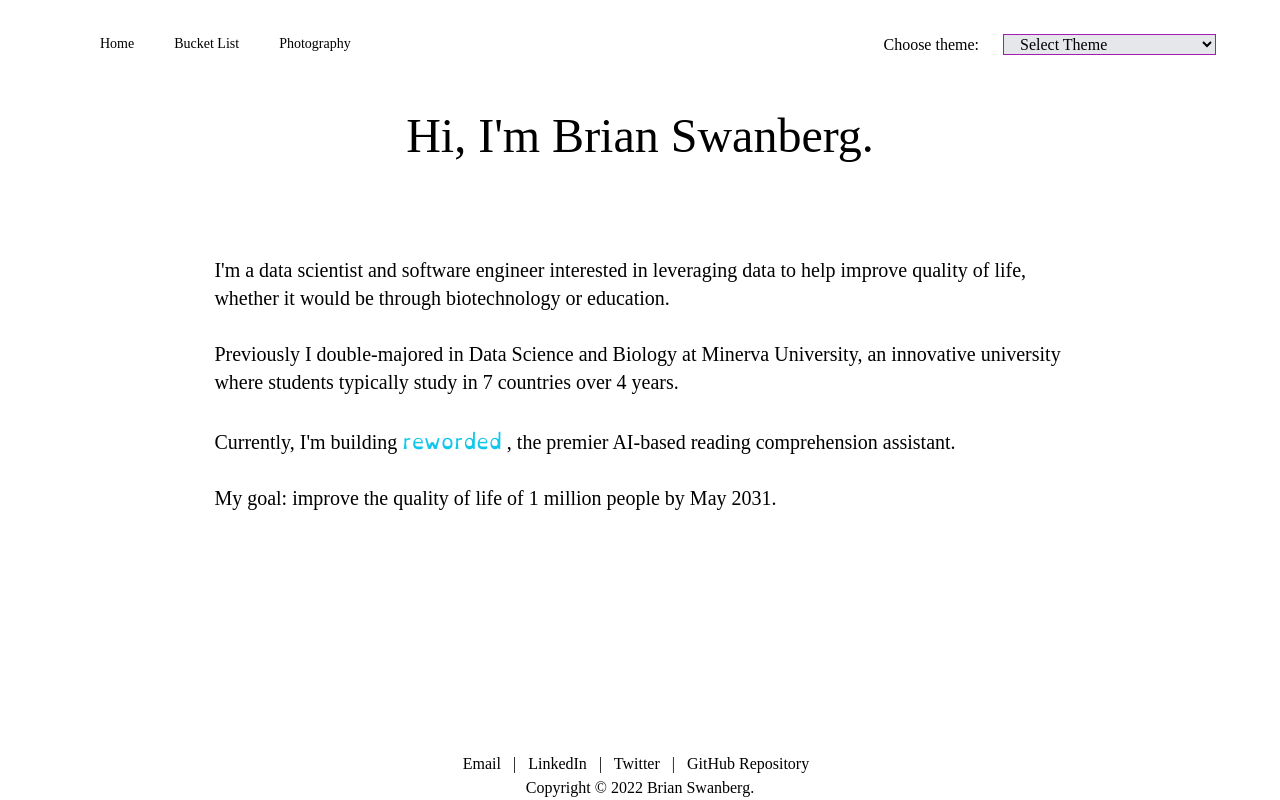
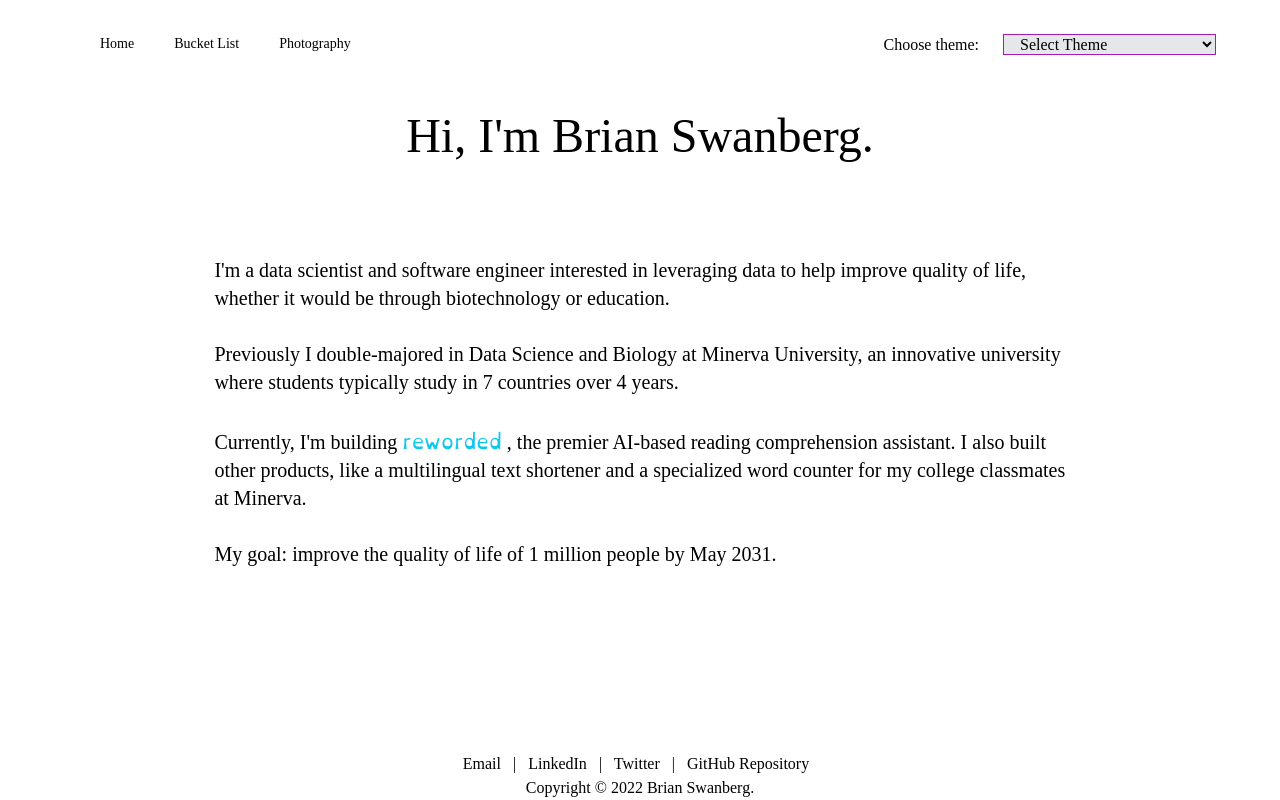
Before and after one commit to brianreworded/brian-portfolio, a Next.js app: page / in a window 1280 px wide. Built offline with nearby package versions, Linux system fonts and the light colour scheme.

Commit message:
Update index.tsx

```diff
--- a/pages/index.tsx
+++ b/pages/index.tsx
@@ -21,7 +21,7 @@ const Home: NextPage = () => {
           <br/>
           <br/>
 
-          Currently, I&apos;m building <a href="https://www.reworded.io"><span className="font-dyslexia text-reworded">reworded</span> </a>, the premier AI-based reading comprehension assistant.
+          Currently, I&apos;m building <a href="https://www.reworded.io"><span className="font-dyslexia text-reworded">reworded</span> </a>, the premier AI-based reading comprehension assistant. I also built other products, like a multilingual text shortener and a <a href="https://nointextcitations.herokuapp.com/">specialized word counter</a> for my college classmates at Minerva.
           <br/>
           <br/>
           My goal: improve the quality of life of 1 million people by May 2031.
```
